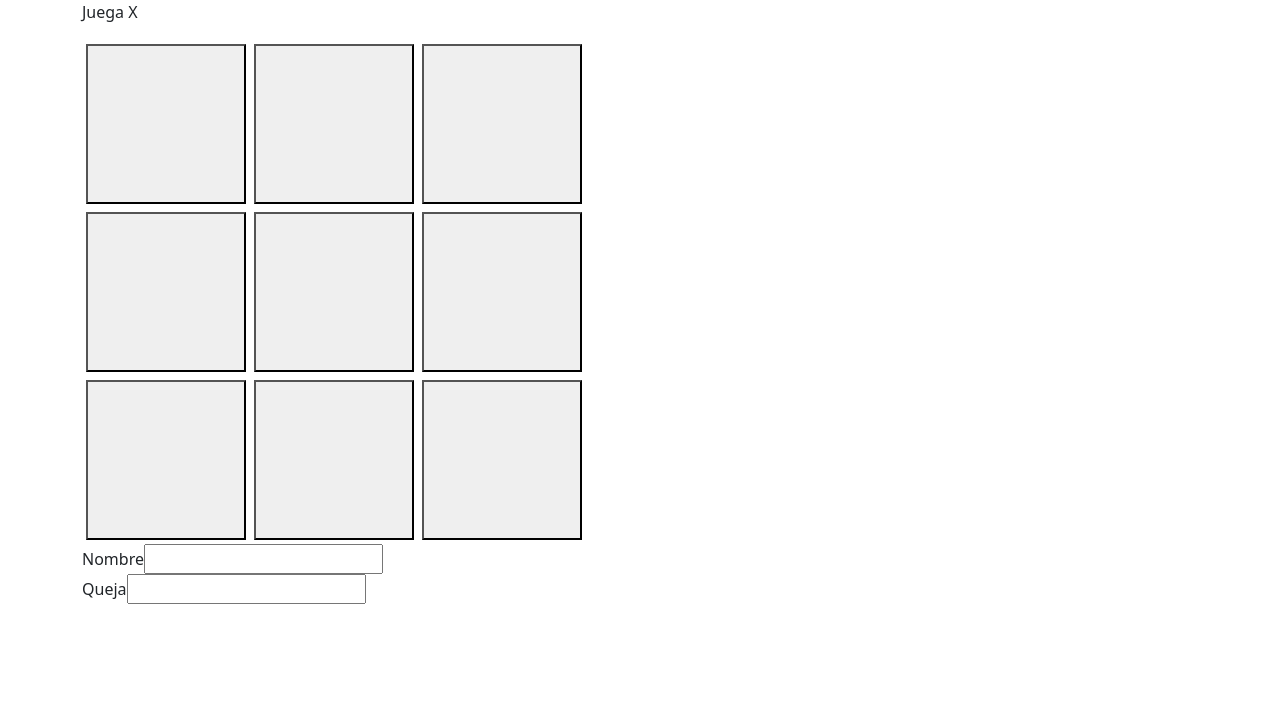
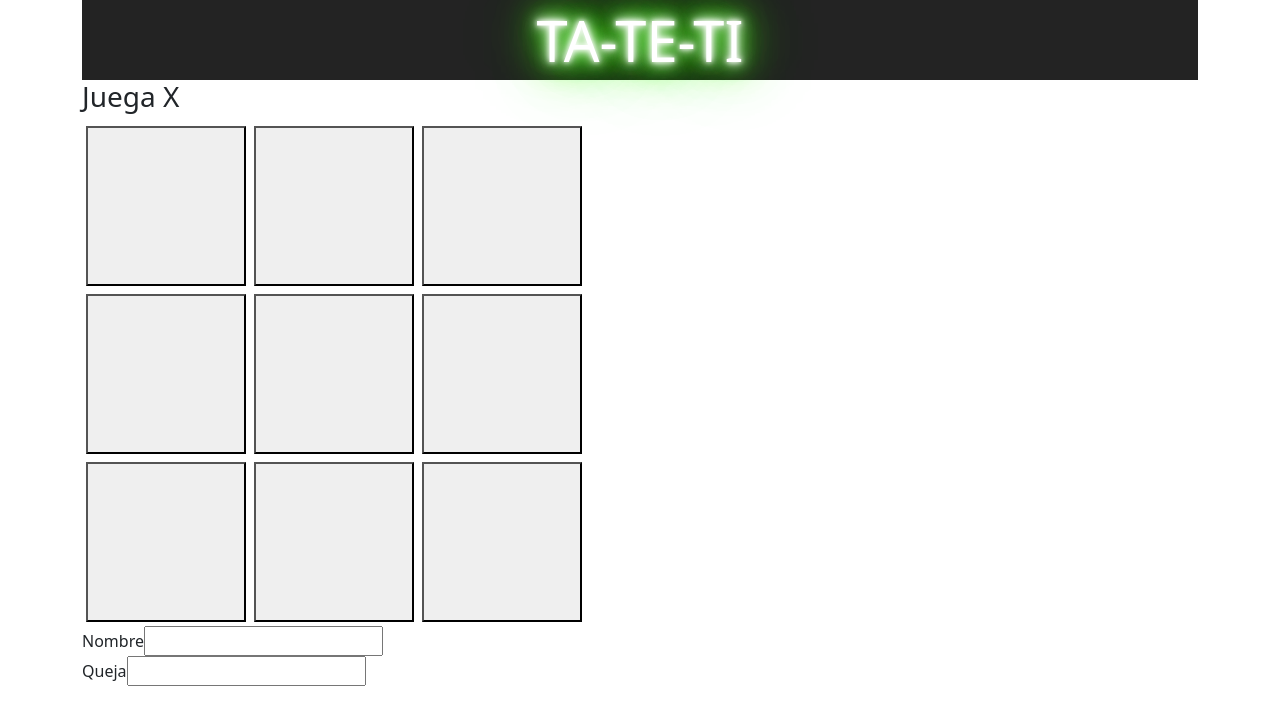
Before and after one commit to JuanErnestoVillegas/juanernestovillegas.github.io, a React (Create React App) app in the folder ChallengeNro29/ta-te-ti/: page / in a window 1280 px wide. Shown: the top 720 px of the page. Built offline with nearby package versions, Linux system fonts and the light colour scheme.

Commit message:
Commit 3

```diff
--- a/ChallengeNro29/ta-te-ti/src/Components/Bloque/Bloque.js
+++ b/ChallengeNro29/ta-te-ti/src/Components/Bloque/Bloque.js
@@ -1,4 +1,5 @@
-import './Bloque.css'
+import './Bloque.css';
+import Proptypes from 'prop-types';
 
 const Bloque = ({onClick}) => {
     return (
@@ -7,3 +8,7 @@ const Bloque = ({onClick}) => {
 }
 
 export default Bloque;
+
+Bloque.propTypes = {
+  player: Proptypes.string.isRequired
+}
--- a/ChallengeNro29/ta-te-ti/src/Components/Tablero/Tablero.css
+++ b/ChallengeNro29/ta-te-ti/src/Components/Tablero/Tablero.css
@@ -0,0 +1,12 @@
+#titulo{
+    height: 10vh;
+    color: #FFFFFF;
+    background: hwb(0 14% 86%);
+    font-size: 7vh;
+    text-shadow: 0 0 5px #FFF, 0 0 10px #FFF, 0 0 15px #FFF, 0 0 20px #49ff18, 0 0 30px #49FF18, 0 0 40px #49FF18, 0 0 55px #49FF18, 0 0 75px #49ff18;
+    color: #FFFFFF;
+    background: #232323;
+    display: flex;
+    justify-content: center;
+    align-items: center;
+}
--- a/ChallengeNro29/ta-te-ti/src/Components/Tablero/Tablero.js
+++ b/ChallengeNro29/ta-te-ti/src/Components/Tablero/Tablero.js
@@ -1,6 +1,6 @@
-import { useState } from "react"
-import Bloque from '../Bloque/Bloque';
-import './Tablero.css'
+import { useState } from "react";
+import Bloque from './../Bloque/Bloque';
+import './Tablero.css';
 
 
 const Tablero = () =>{
@@ -47,19 +47,20 @@ const Tablero = () =>{
 
     return (
         <>
-        <p>{status}</p>
+        <div id="titulo">TA-TE-TI</div>
+        <h3>{status}</h3>
         <div className="table-row">
-            <Bloque onClick={() =>handlePlay(0)} player={game[0]} />
+            <Bloque onClick={() => handlePlay(0)} player={game[0]} />
             <Bloque onClick={() => handlePlay(1)} player={game[1]} />
             <Bloque onClick={() => handlePlay(2)} player={game[2]} />
         </div>
         <div className="table-row">
-            <Bloque onClick={() =>handlePlay(3)} player={game[3]} />
+            <Bloque onClick={() => handlePlay(3)} player={game[3]} />
             <Bloque onClick={() => handlePlay(4)} player={game[4]} />
             <Bloque onClick={() => handlePlay(5)} player={game[5]} />
         </div>
         <div className="table-row">
-            <Bloque onClick={() =>handlePlay(6)} player={game[6]} />
+            <Bloque onClick={() => handlePlay(6)} player={game[6]} />
             <Bloque onClick={() => handlePlay(7)} player={game[7]} />
             <Bloque onClick={() => handlePlay(8)} player={game[8]} />
         </div>
```
